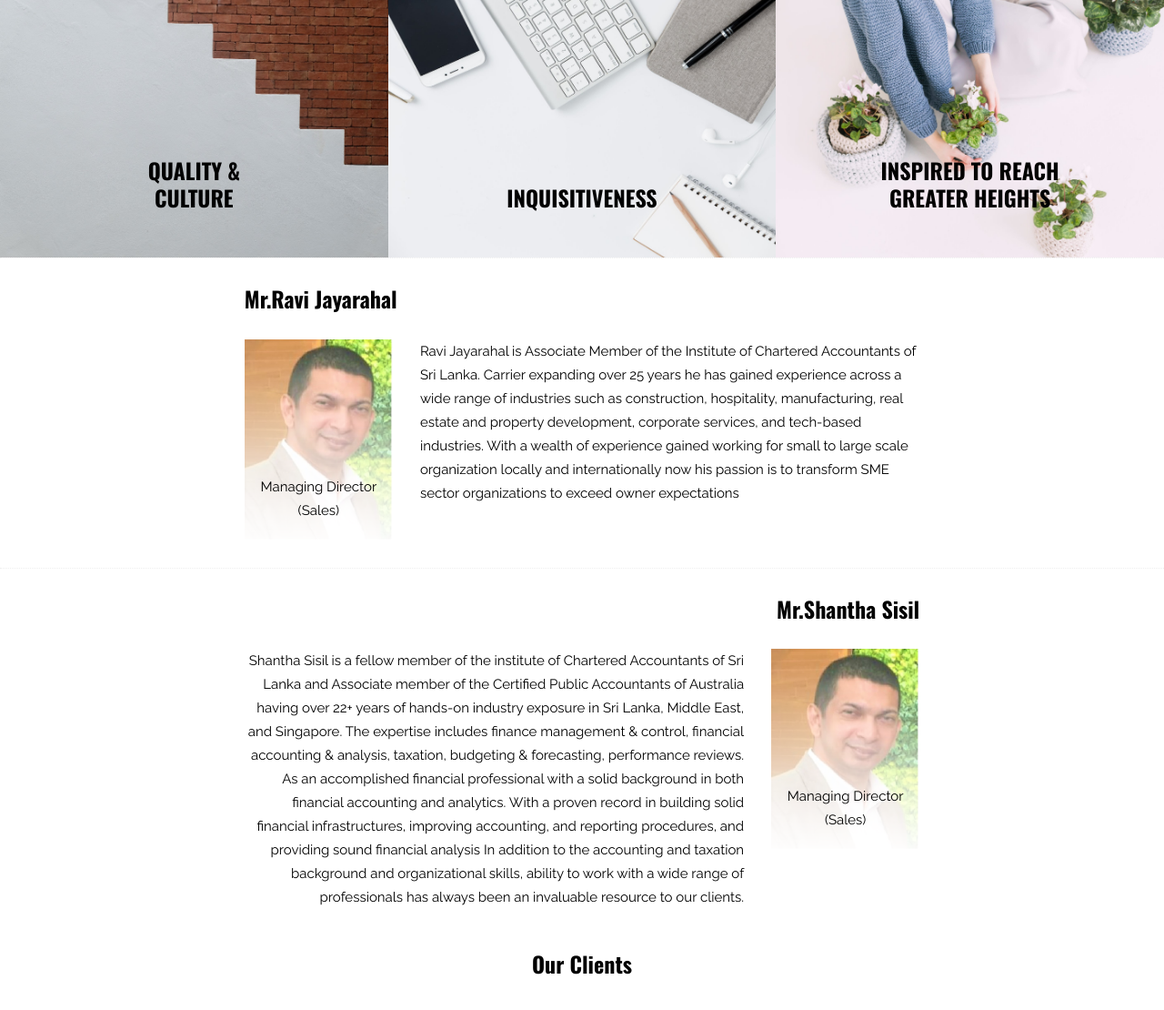
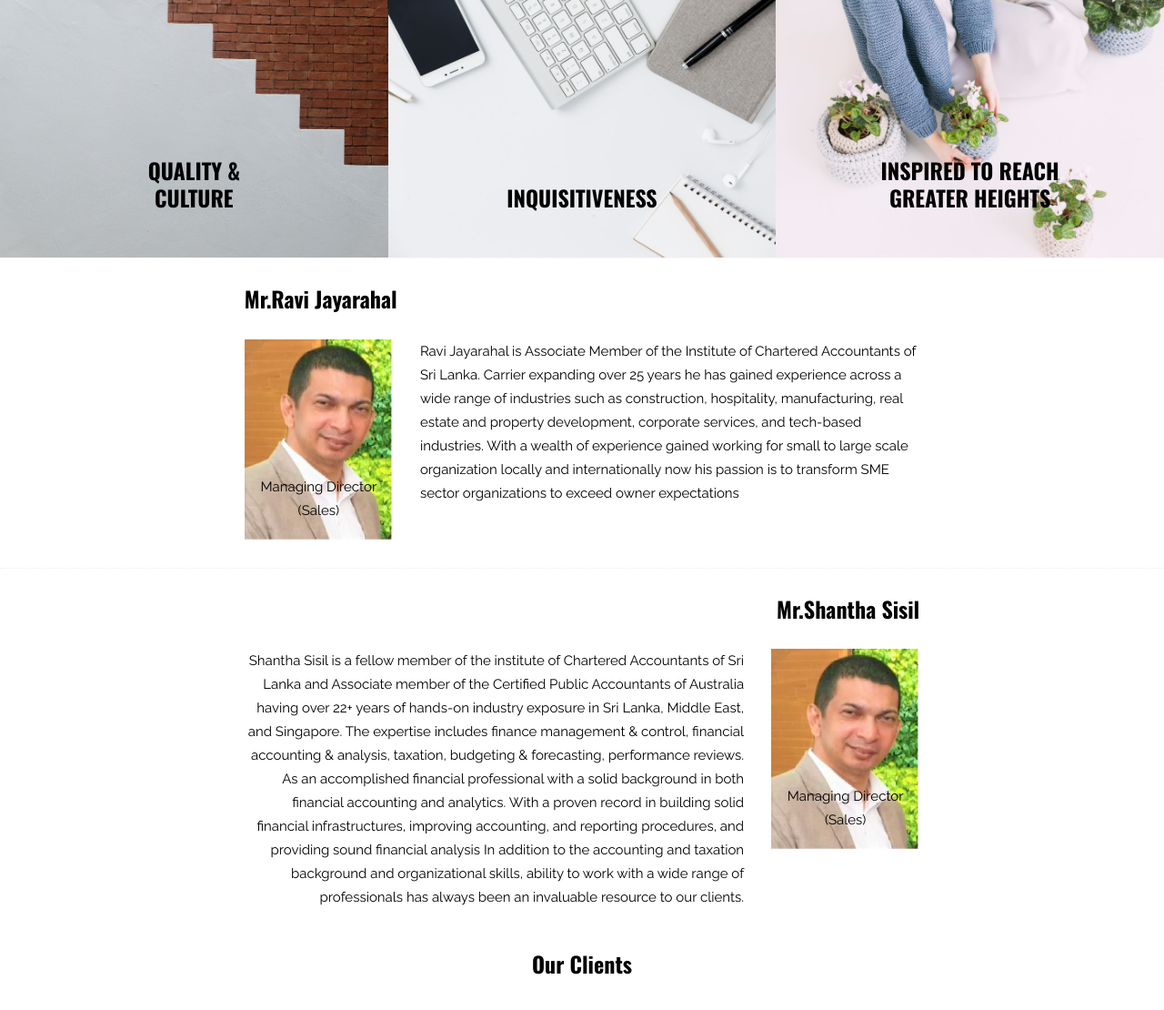
Before and after one commit to harsharachith/harsharachith.github.io, a PHP site: page / in a window 1280 px wide. Shown: the part 2145-3255 px from the top of the page at 91% size. Run offline with PHP 8.4, Linux system fonts and the light colour scheme.

Commit message:
Update style.css

```diff
--- a/css/style.css
+++ b/css/style.css
@@ -3850,7 +3850,7 @@ h6 {
 
 .team_item:before {
   content: "";
-  background: url(../img/team/team-overlay.png) no-repeat;
+ /* background: url(../img/team/team-overlay.png) no-repeat; */
   background-size: cover;
   position: absolute;
   top: 0px;
```
